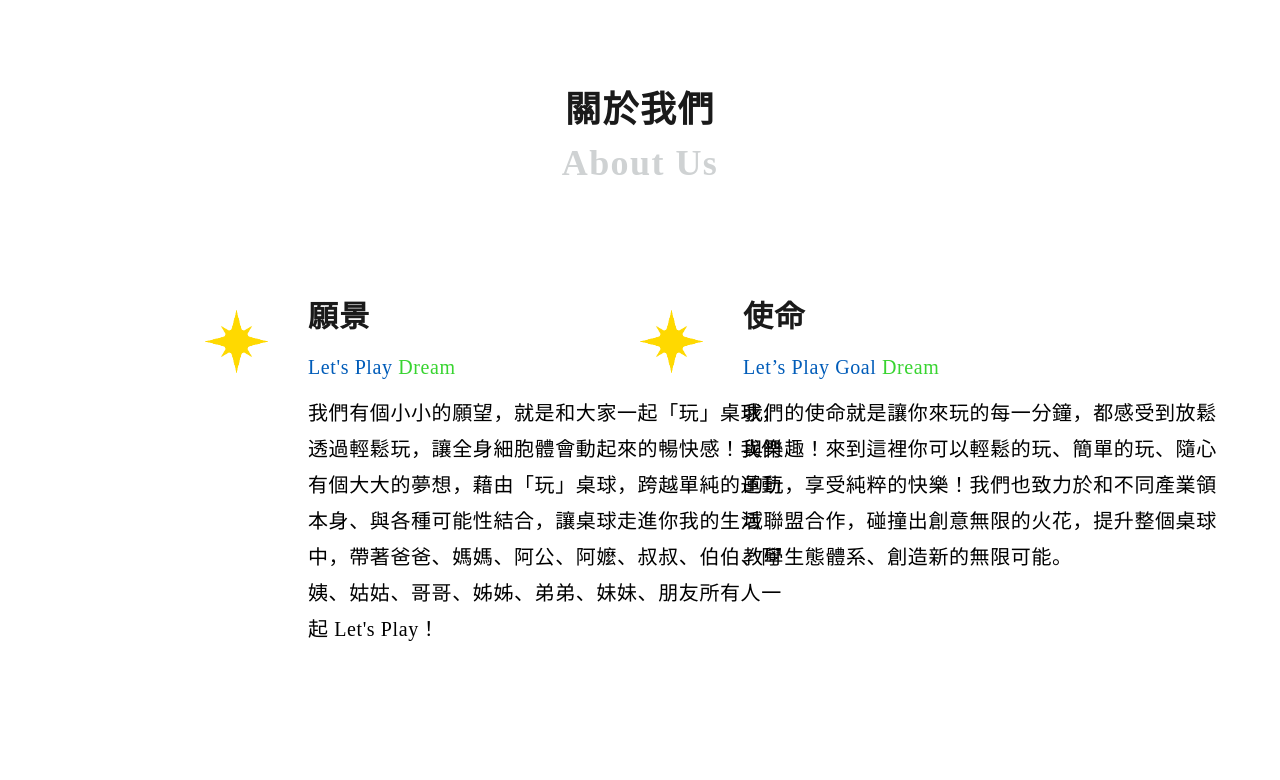
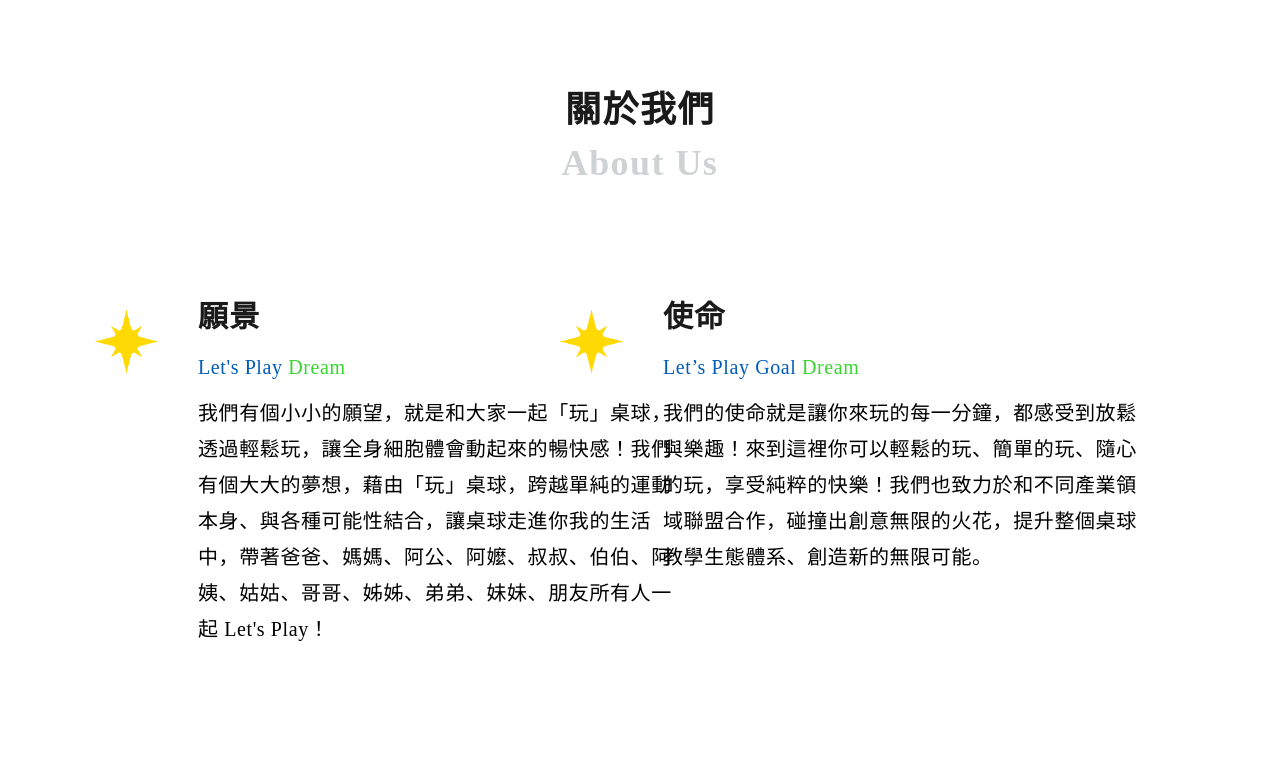
Before and after one commit to dropout-tech/playtt, a React (Create React App) app: page /#/ in a window 1280 px wide. Shown: the part 1360-2140 px from the top of the page. Built offline with nearby package versions, Linux system fonts and the light colour scheme.

Commit message:
fix space

```diff
--- a/src/components/about.tsx
+++ b/src/components/about.tsx
@@ -272,7 +272,7 @@ const LeftAreaContainer = styled.div`
   width:100%;
   display: flex;
   justify-content:center;
-  margin-left:60px;
+  margin-left:-60px;
   @media screen and (max-width: 768px) {
     display: flex;
     flex-direction: column;
@@ -284,14 +284,13 @@ const RightAreaContainer = styled.div`
   width:50%;
   display: flex;
   justify-content:flex-start;
-  margin-right:200px;
+  margin-right:80px;
   @media screen and (max-width: 768px) {
     display: flex;
     flex-direction: column;
   }
 
 `;
-
 
 
 const Contants = styled.div`
@@ -324,6 +323,7 @@ const Span = styled.span`
 
 const HopeContainer = styled.div`
   display:flex;
+
 
   @media screen and (max-width: 768px) {
     margin-top:-30px;
@@ -407,7 +407,6 @@ const About = () => {
 
         </LeftAreaContainer>
 
-
         <RightAreaContainer>
           <RightItems>
             <HopeContainer>
@@ -445,7 +444,6 @@ const About = () => {
       </AboutItems>
       <TopArea>
 
-
         <HopeContainer>
           <StartImg1 src={start} alt="" />
           <TextArea>
@@ -464,6 +462,7 @@ const About = () => {
               品牌的核心價值在於「讓來到 Let's Play 的人能發自內心的感受純粹的快樂」，孩子從中獲得專注力與成就感、上班族重新找回喜愛一件事物的單純與雀躍感、長者獲得豐富退休生活的歸屬感。</Contants>
           </TextArea>
         </BrandContainer>
+
 
         <TextArea2>
           <HopeContainer>
```
